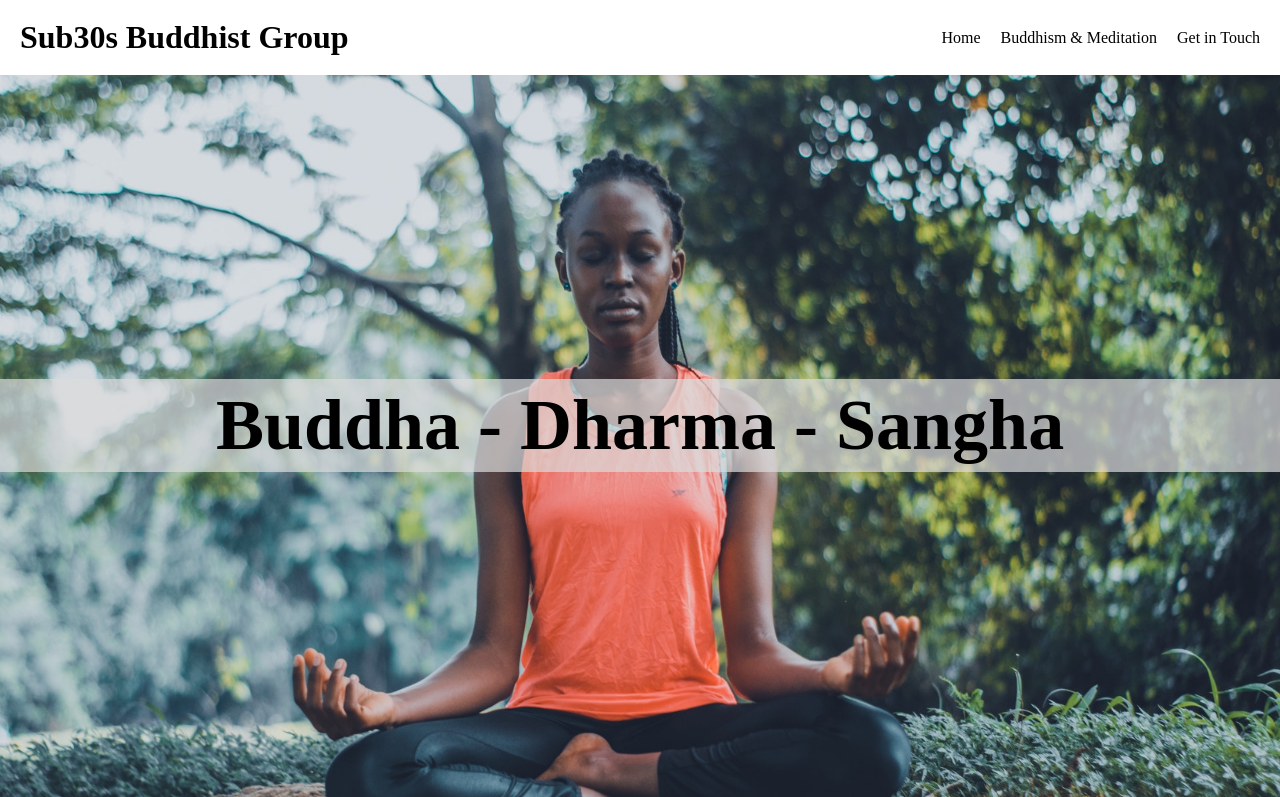
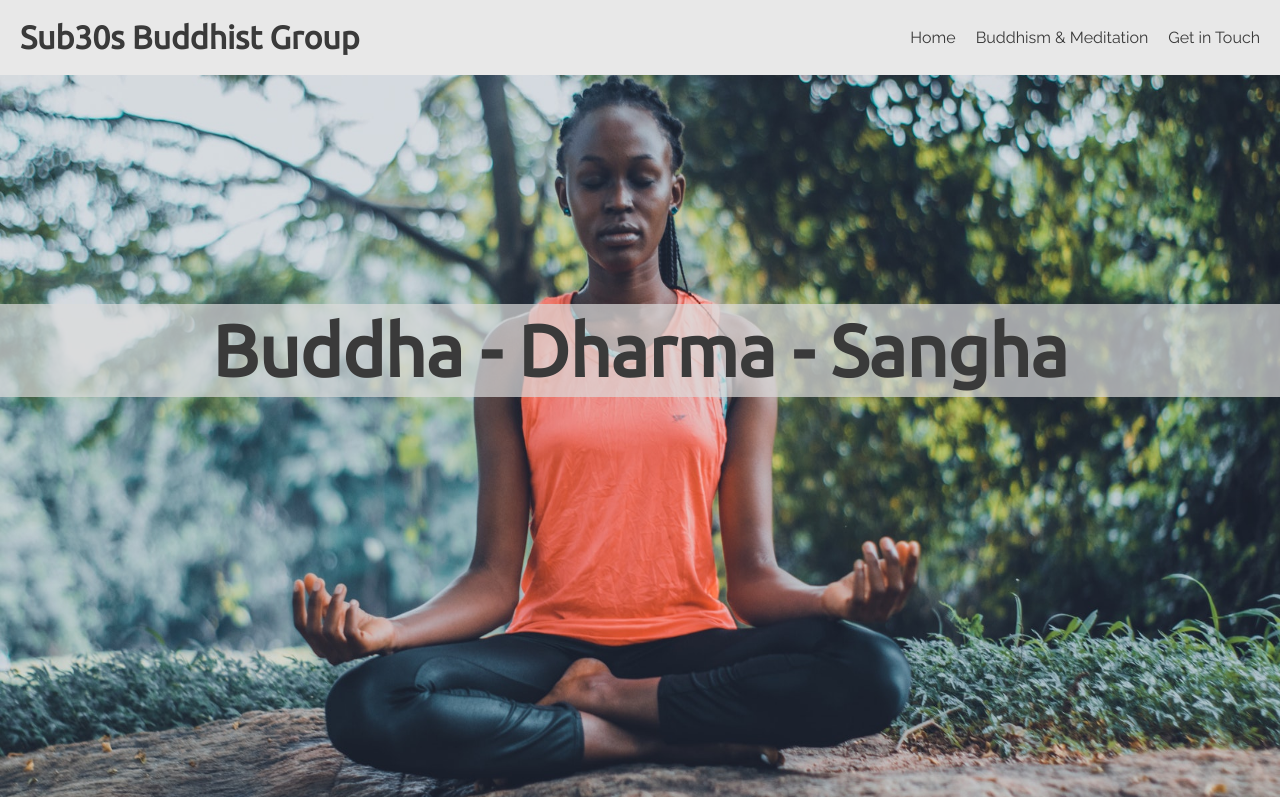
Before and after one commit to TuckerFaulk/sub30s-buddhist-group-project, a plain HTML site: page index.html in a window 1280 px wide. Shown: the top 797 px of the page. Drawn offline with Linux system fonts and the light colour scheme.

Commit message:
Updated font-family and color

```diff
--- a/assets/css/style.css
+++ b/assets/css/style.css
@@ -4,10 +4,25 @@
     border: none;
 }
 
+body {
+    background-color: white;
+    font-family: 'Raleway', sans-serif;
+    color: #3a3a3a;
+}
+
+h1, h2, h3 {
+    font-family: 'Ubuntu', sans-serif;
+    color: #3a3a3a;
+}
+
 /* Header - Logo and Nav */
 
 header {
     height: 75px;
+    position: fixed;
+    background-color: #E8E8E8;
+    width: 100%;
+    z-index: 1;
 }
 
 #logo {
@@ -146,6 +161,7 @@ header a {
 
 footer {
     height: 75px;
+    background-color: #E8E8E8;
 }
 
 footer > p {
@@ -166,6 +182,6 @@ footer > p {
     font-size: 160%;
     margin: 1%;
     padding: 10px;
-    /* color: #3a3a3a; */
+    color: #3a3a3a;
     float: right;
 }
--- a/index.html
+++ b/index.html
@@ -9,6 +9,10 @@
     <meta name="author" content="Thomas Faulkner">
 
     <link rel="stylesheet" href="assets/css/style.css">
+
+    <link rel="preconnect" href="https://fonts.googleapis.com">
+    <link rel="preconnect" href="https://fonts.gstatic.com" crossorigin>
+    <link href="https://fonts.googleapis.com/css2?family=Raleway&family=Ubuntu&display=swap" rel="stylesheet">
 
     <title>Sub30s Buddhist Group</title>
 
```
